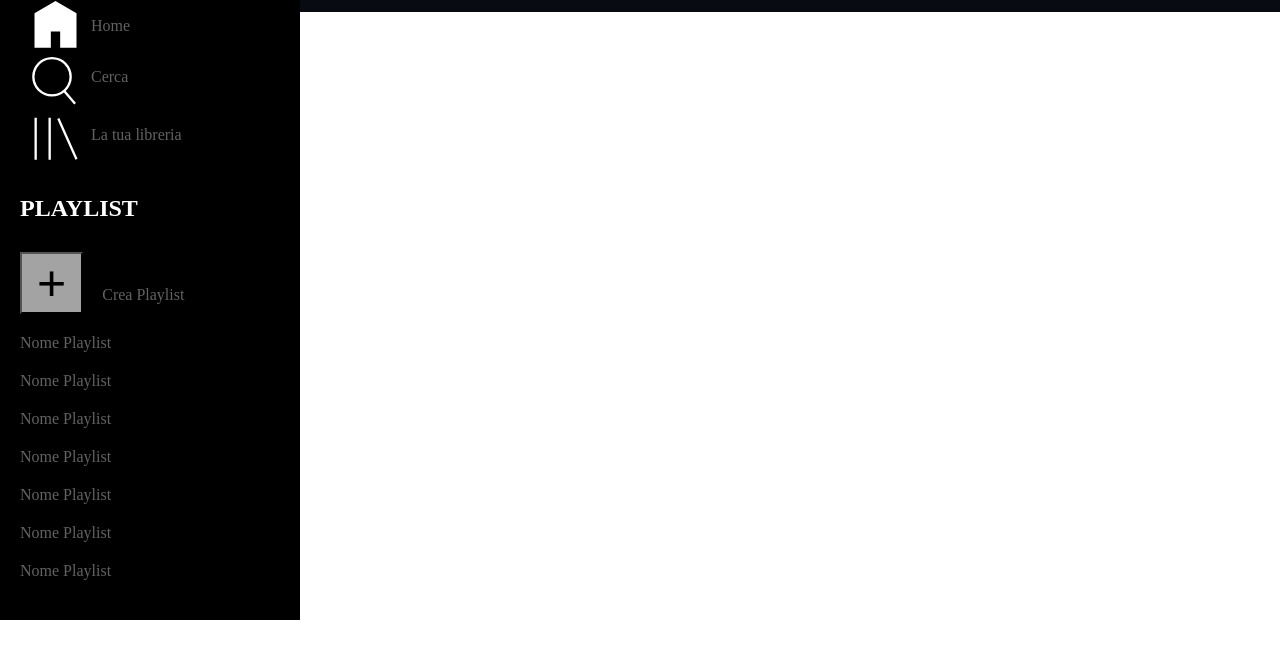
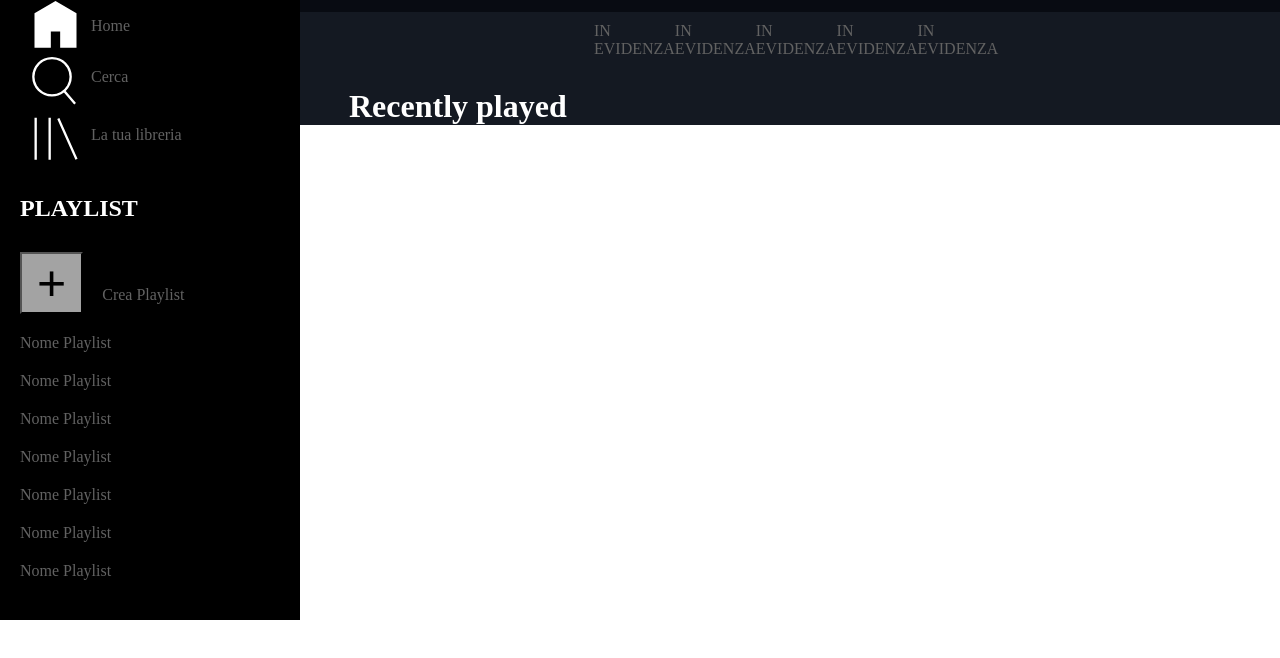
Before and after one commit to Carmyo/html-css-spotifyweb, a plain HTML site: page index.html in a window 1280 px wide. Shown: the part 100-758 px from the top of the page. Drawn offline with Linux system fonts and the light colour scheme.

Commit message:
start main

```diff
--- a/css/style.css
+++ b/css/style.css
@@ -12,6 +12,10 @@
 /*utilities*/
 .text-grey {
     color: #626262;
+}
+
+.text-white {
+    color: white;
 }
 
 .aside-container {
@@ -64,7 +68,6 @@ aside {
 /*ASIDE-MIDDLE*/
 
 h1 {
-    color: white;
     padding-top: 30px;
 
 }
@@ -126,12 +129,14 @@ button {
 
 /*MAIN*/
 
+
+
 /*MAIN-HEADER*/
 
 
 main {
-
     margin-left: 300px;
+    background-color: #141922;
 }
 
 header {
@@ -152,3 +157,22 @@ header {
     margin-bottom: 3%;
     margin-right: 1%;
 }
+
+
+/*MAIN-LIST*/
+
+ul {
+    display: flex;
+    align-items: center;
+    justify-content: space-around;
+    margin: 0 30%;
+    list-style: none;
+    padding-top: 1%;
+
+
+}
+
+.main-container {
+
+    padding-left: 5%;
+}
--- a/index.html
+++ b/index.html
@@ -34,7 +34,7 @@
                 <!--ASIDE-MIDDLE-->
 
 
-                <h1>PLAYLIST</h1>
+                <h1 class="text-white">PLAYLIST</h1>
                 <button> &#x2b; </button>
                 <p class="text-grey new-playlist">Crea Playlist</p>
                 <p class="playlist text-grey">Nome Playlist</p>
@@ -65,21 +65,34 @@
         <!--MAINE-->
 
         <main>
-
             <!--MAIN HEADER-->
-
-
             <header>
                 <button class="upgrade">EFFETTUA L'UPGRADE</button>
             </header>
 
+            <div class="list">
+                <ul>
+                    <li class="text-grey">IN EVIDENZA</li>
+                    <li class="text-grey">IN EVIDENZA</li>
+                    <li class="text-grey">IN EVIDENZA</li>
+                    <li class="text-grey">IN EVIDENZA</li>
+                    <li class="text-grey">IN EVIDENZA</li>
+                </ul>
+            </div>
+            <div class="main-container">
+                <h1 class="text-white">Recently played</h1>
+            </div>
+        </main>
 
-        </main>
+    </div>
 
 
 
 
 
 
-    </div>
+
+
+
+
 </body>
```
